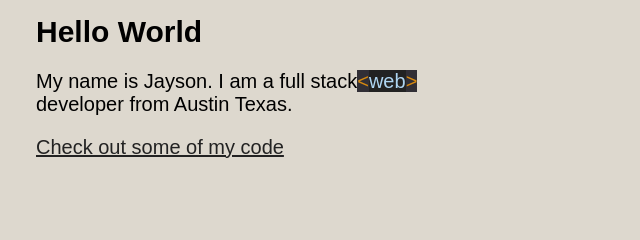
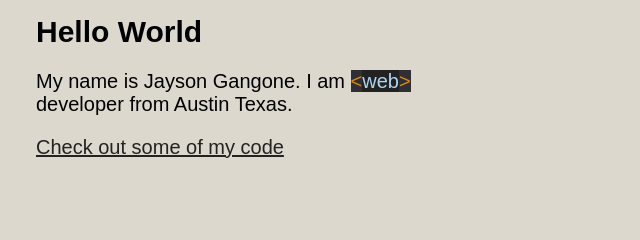
Before and after one commit to JaysonGangone/portfolio-website, a plain HTML site: page index.html in a window 1280 px wide. Shown: the part 146-386 px from the top of the page, 544-1184 px from the left. Drawn offline with Linux system fonts and the light colour scheme; a web font is replaced by a local one.

Commit message:
Revert "changed intro paragraph"
This reverts commit 508fc4f6669ac43e330167cd5e20ab3e143c9710.

```diff
--- a/index.html
+++ b/index.html
@@ -41,7 +41,7 @@
    <main class="profile">
         <img src="img/jayson_profile.jpeg" class="profile__portrait" alt="Jaysons profile picture">
         <h1>Hello World</h1>
-        <p class="profile__text"> My name is Jayson. I am a full stack<span class="profile__text--bracket">&lt;</span><span class="profile__text--web">web</span><span class="profile__text--bracket">&gt;</span> developer from Austin Texas.</p>
+        <p class="profile__text"> My name is Jayson Gangone. I am <span class="profile__text--bracket">&lt;</span><span class="profile__text--web">web</span><span class="profile__text--bracket">&gt;</span> developer from Austin Texas.</p>
         <a href="work.html">Check out some of my code</a>
    </main>
 
```
